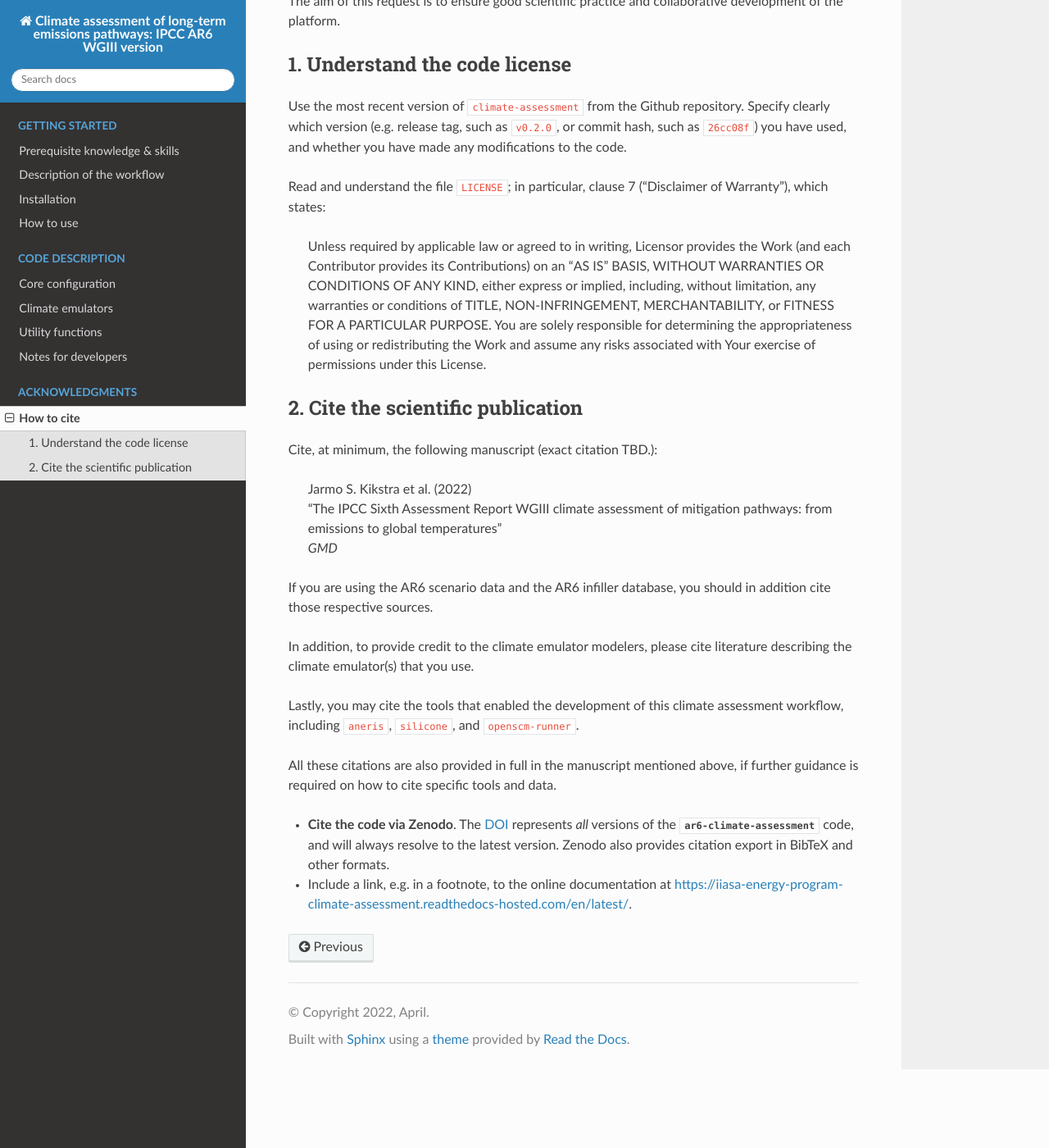
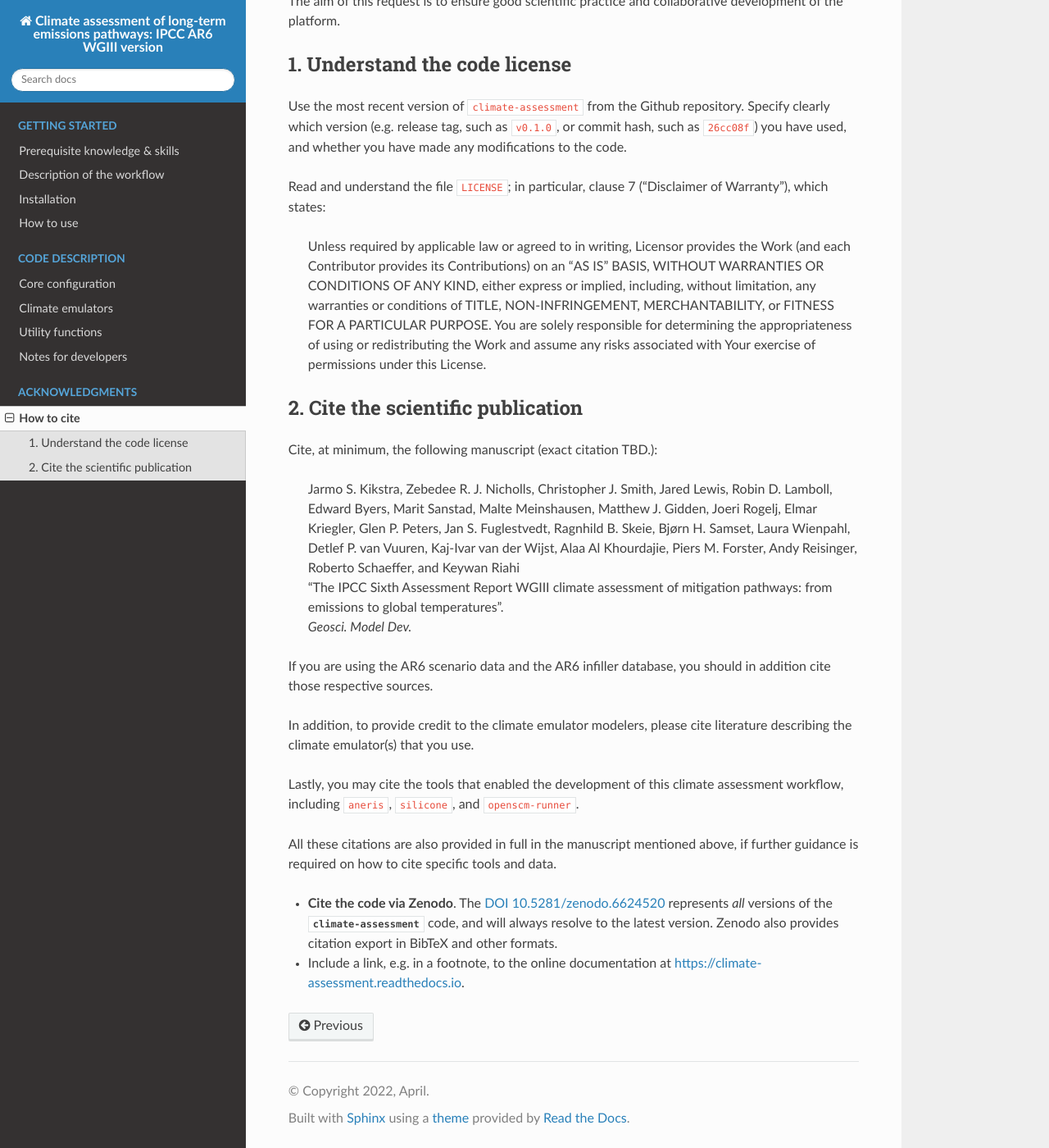
Before and after one commit to iiasa/climate-assessment, a Sphinx documentation site: the page built from doc/NOTICE.rst, in a window 1280 px wide and 1400 px high, scrolled down 315 px. Shown: the whole window at 82% size. Built offline with Sphinx 7.4.7 and the Read the Docs theme 2.0.0, drawn with Linux system fonts in a browser that asks for light colours.

Commit message:
Update Zenodo, package name, and paper reference

```diff
--- a/doc/NOTICE.rst
+++ b/doc/NOTICE.rst
@@ -12,7 +12,7 @@ The aim of this request is to ensure good scientific practice and collaborative
 ==============================
 
 Use the most recent version of ``climate-assessment`` from the Github repository.
-Specify clearly which version (e.g. release tag, such as ``v0.2.0``, or commit hash, such as ``26cc08f``) you have used, and whether you have made any modifications to the code.
+Specify clearly which version (e.g. release tag, such as ``v0.1.0``, or commit hash, such as ``26cc08f``) you have used, and whether you have made any modifications to the code.
 
 Read and understand the file ``LICENSE``; in particular, clause 7 (“Disclaimer of Warranty”), which states:
 
@@ -25,9 +25,9 @@ Read and understand the file ``LICENSE``; in particular, clause 7 (“Disclaimer
 
 Cite, at minimum, the following manuscript (exact citation TBD.):
 
-  | Jarmo S. Kikstra et al. (2022)
-  | "The IPCC Sixth Assessment Report WGIII climate assessment of mitigation pathways: from emissions to global temperatures"
-  | *GMD*
+  | Jarmo S. Kikstra, Zebedee R. J. Nicholls, Christopher J. Smith, Jared Lewis, Robin D. Lamboll, Edward Byers, Marit Sanstad, Malte Meinshausen, Matthew J. Gidden, Joeri Rogelj, Elmar Kriegler, Glen P. Peters, Jan S. Fuglestvedt, Ragnhild B. Skeie, Bjørn H. Samset, Laura Wienpahl, Detlef P. van Vuuren, Kaj-Ivar van der Wijst, Alaa Al Khourdajie, Piers M. Forster, Andy Reisinger, Roberto Schaeffer, and Keywan Riahi
+  | "The IPCC Sixth Assessment Report WGIII climate assessment of mitigation pathways: from emissions to global temperatures".
+  | *Geosci. Model Dev.*
 
 If you are using the AR6 scenario data and the AR6 infiller database, you should in addition cite those respective sources.
 
@@ -38,6 +38,6 @@ Lastly, you may cite the tools that enabled the development of this climate asse
 All these citations are also provided in full in the manuscript mentioned above, if further guidance is required on how to cite specific tools and data.
 
 - **Cite the code via Zenodo**.
-  The `DOI <URL_TO_DOI>`_ represents *all* versions of the :mod:`ar6-climate-assessment` code, and will always resolve to the latest version.
+  The `DOI 10.5281/zenodo.6624520 <https://doi.org/10.5281/zenodo.6624519>`_ represents *all* versions of the :mod:`climate-assessment` code, and will always resolve to the latest version.
   Zenodo also provides citation export in BibTeX and other formats.
-- Include a link, e.g. in a footnote, to the online documentation at https://iiasa-energy-program-climate-assessment.readthedocs-hosted.com/en/latest/.
+- Include a link, e.g. in a footnote, to the online documentation at https://climate-assessment.readthedocs.io.
```
Also changed, not shown: doc/general.rst (+3 -4 lines), doc/index.rst (+5 -4 lines).
